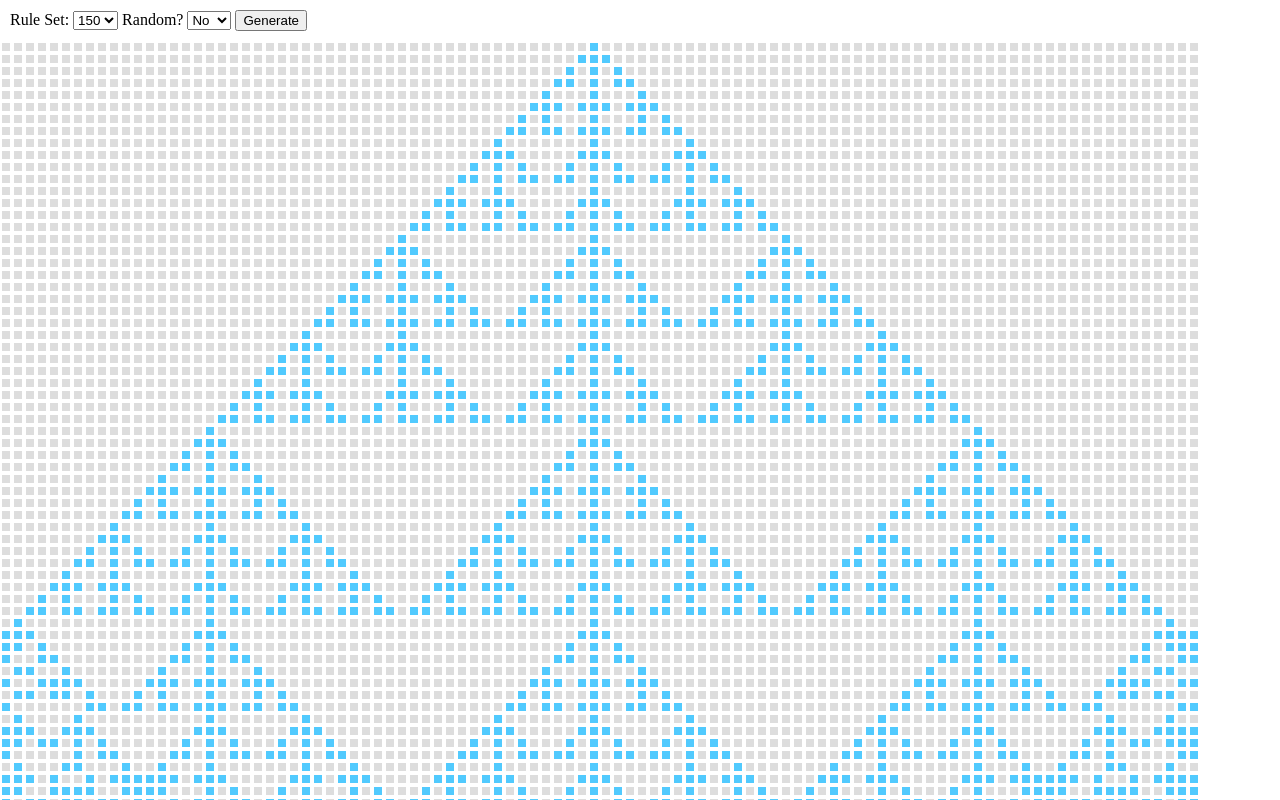
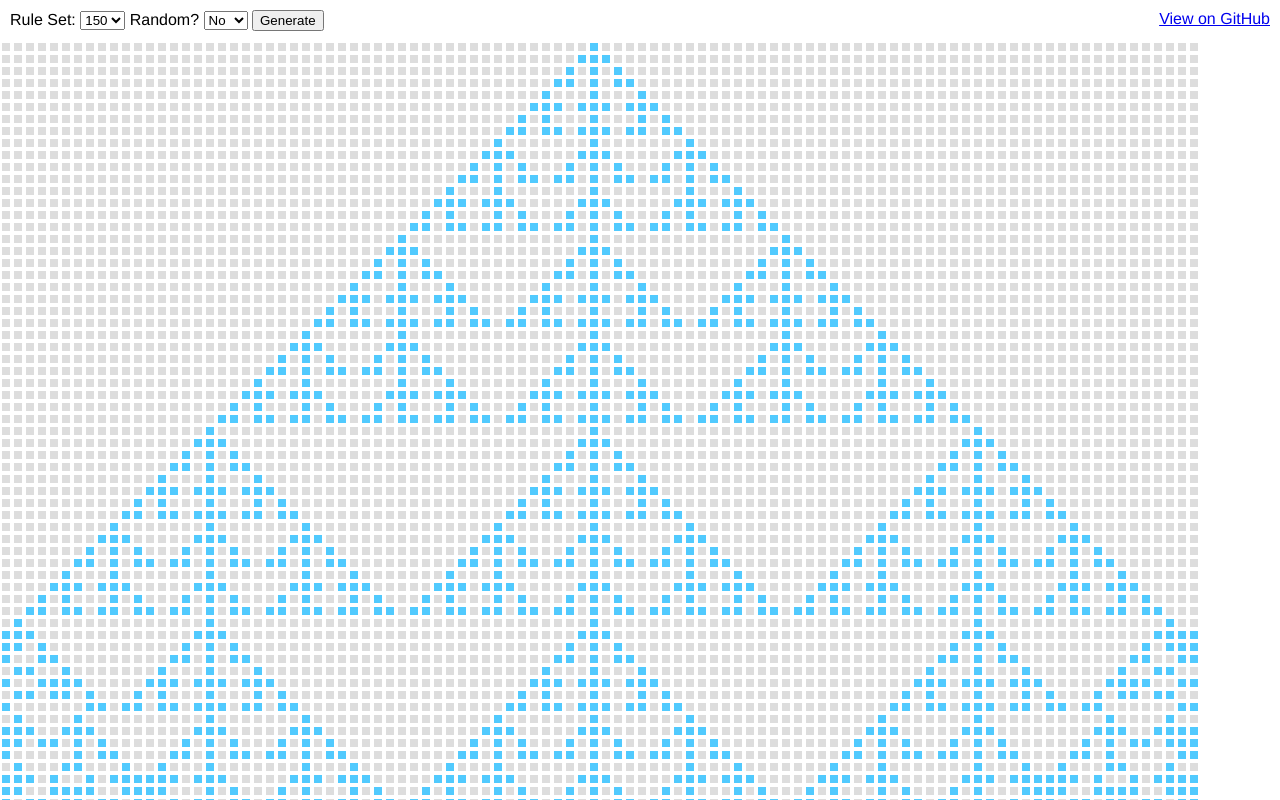
Before and after one commit to andersryanc/cellular-automata, a plain HTML site: page index.html in a window 1280 px wide. Shown: the top 800 px of the page. Drawn offline with Linux system fonts and the light colour scheme.

Commit message:
add github link

```diff
--- a/index.html
+++ b/index.html
@@ -5,6 +5,7 @@
         margin: 0;
         padding: 0;
         width: 100%;
+        font-family: Helvetica, sans-serif;
       }
 
       #controls {
@@ -22,10 +23,16 @@
       .cell.active {
         background-color: #51cafe;
       }
+
+      .source-link {
+        float: right;
+      }
     </style>
   </head>
   <body>
     <div id="controls">
+      <a href="https://github.com/andersryanc/cellular-automata" class="source-link">View on GitHub</a>
+
       <label for="select-ruleSet">Rule Set:</label>
       <select name="ruleSet" id="select-ruleSet">
         <option value="105">105</option>
```
